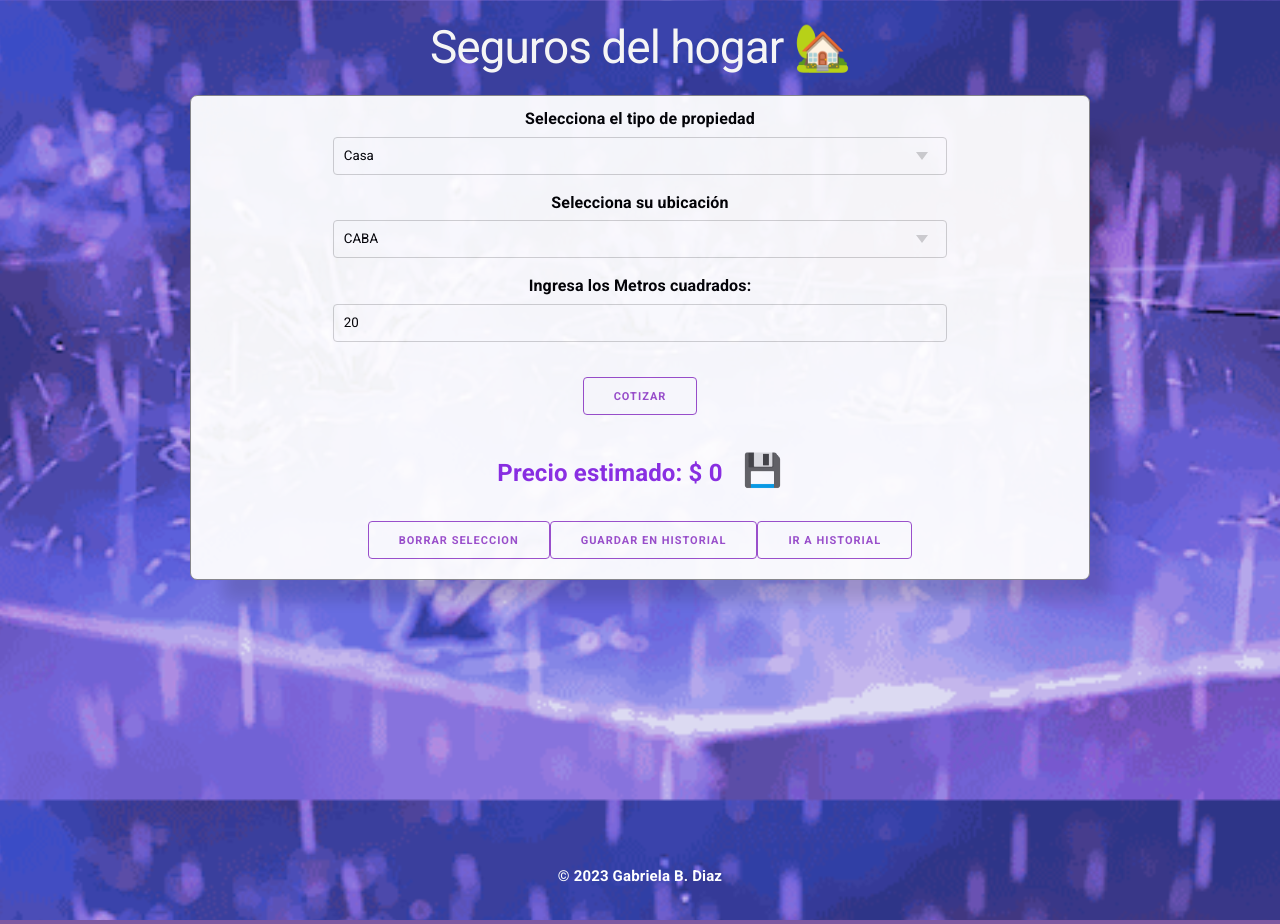
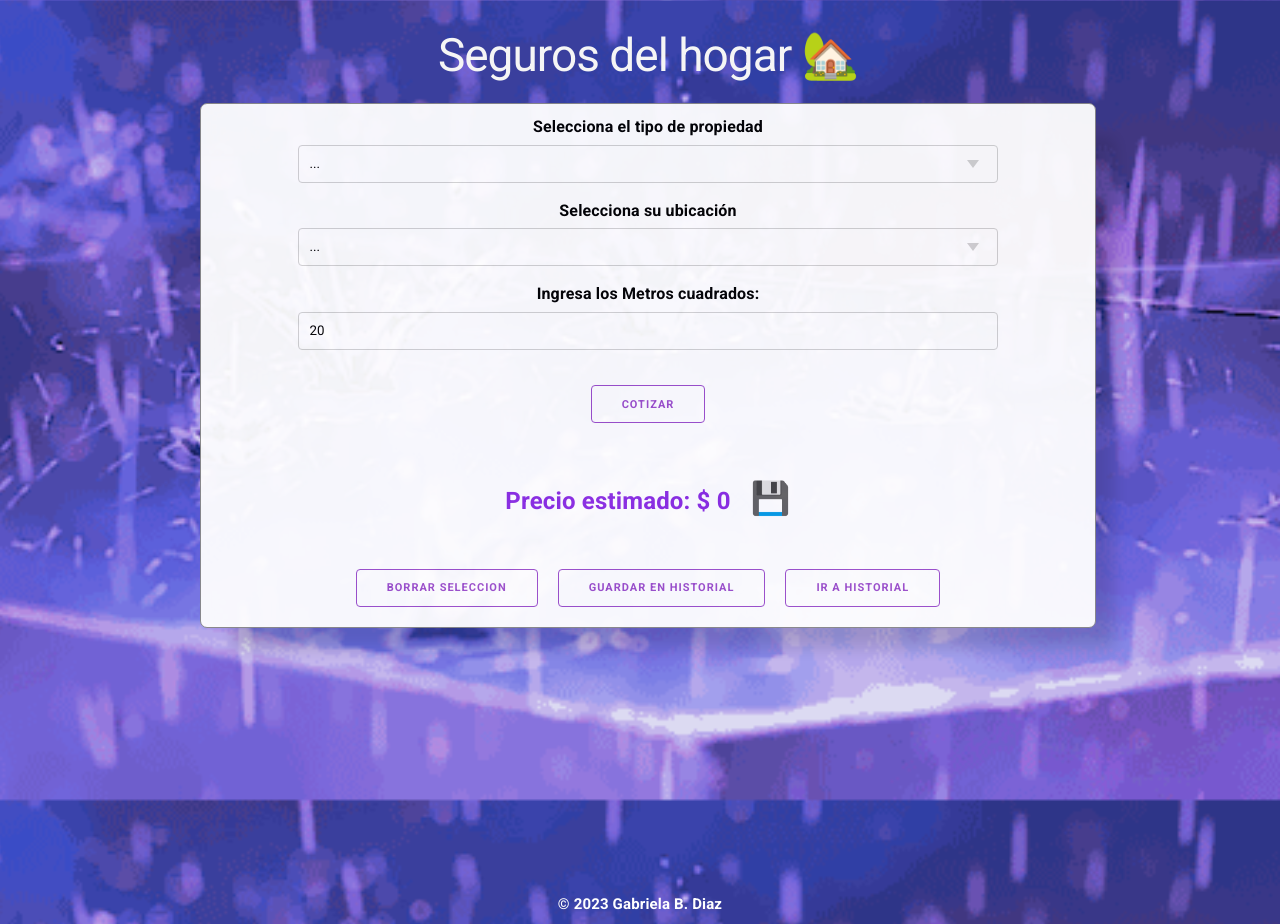
Before and after one commit to gbdadx/Proyecto3-GabrielaDiaz, a React (Vite) app: page / in a window 1280 px wide. Built offline with nearby package versions, Linux system fonts and the light colour scheme; a small style sheet from the web is missing.

Commit message:
fixed styles, created some componentes for index and historial. fixed spiner, fixed background

```diff
--- a/src/App.jsx
+++ b/src/App.jsx
@@ -2,7 +2,6 @@
 import { BrowserRouter, Route, Routes } from "react-router-dom";
 import Index from "./pages/Index";
 import Historial from "./pages/Historial";
-import Footer from "./components/Footer";
 export default function App() {
   return (
     <>
@@ -13,7 +12,7 @@ export default function App() {
           <Route path="/*" element={<h1>Page not found - error 404</h1>} />
         </Routes>
       </BrowserRouter>
-      <Footer />
+
     </>
   );
 }
--- /dev/null
+++ b/src/components/HistorialHeader.jsx
@@ -0,0 +1,10 @@
+import { useNavigate } from "react-router-dom";
+
+export default function HistorialHeader() {
+    const navigate = useNavigate();
+
+  return (
+    <h1 className="center separador">Ver Historial <span className="irAhistorial" onClick={() => navigate(-1)}>📋</span></h1>
+
+  )
+}
--- a/src/components/IndexButtons.jsx
+++ b/src/components/IndexButtons.jsx
@@ -1,52 +1,23 @@
 import { useNavigate } from "react-router-dom";
-import Swal from "sweetalert2";
-import Toastify from "toastify-js";
-import "toastify-js/src/toastify.css";
+
 export default function IndexButtons(props) {
     const navigate = useNavigate();
     const { borrarSeleccion, guardarEnHistorial } = props;
 
+  return (
+    <div id="botonesMi" >
 
-
-    const alerta = (titulo, mensaje, icono) => {
-      Swal.fire({
-        icon: icono || "",
-        title: titulo || "",
-        text: mensaje,
-        showConfirmButton: false,
-        timer: 3500,
-        width: "15rem",
-      });
-    };
-
-    const toast = () => {
-      Toastify({
-        text: "Cotización guardada.",
-        duration: 4000,
-        newWindow: true,
-        gravity: "top",
-        position: "right",
-        style: {
-          background: "CornflowerBlue",
-        },
-      }).showToast();
-    };
-
-
-  return (
-    <div>
-
-    <button className="button button-outline" onClick={borrarSeleccion}>
+    <button className="button button-outline botonesMi" onClick={borrarSeleccion}>
       Borrar Seleccion
     </button>
 
     <button
-      className="button button-outline"
+      className="button button-outline botonesMi"
       onClick={guardarEnHistorial}
     >
       guardar en historial
     </button>
-    <button type="submit" className="button button-outline" onClick={(e)=>{
+    <button type="submit" className="button button-outline botonesMi" onClick={(e)=>{
      e.preventDefault;
       navigate('/historial')}}>
       ir a historial
--- /dev/null
+++ b/src/components/IndexHeader.jsx
@@ -0,0 +1,11 @@
+import { useNavigate } from "react-router-dom";
+
+export default function IndexHeader() {
+    const navigate = useNavigate();
+
+  return (
+    <header>
+    <h1 className="center separador">Seguros del hogar <span className="irAhistorial" title="Ir a historial" onClick={() => navigate('/historial')}>🏡</span></h1>
+    </header>
+  )
+}
--- a/src/components/IndexInputs.jsx
+++ b/src/components/IndexInputs.jsx
@@ -1,4 +1,4 @@
-
+import "/src/index.css";
 export default function IndexInputs(props) {
   let {
     selectPropiedad,
@@ -13,14 +13,15 @@ export default function IndexInputs(props) {
 
 
   return (
-    <>
+    <div>
       <label htmlFor="propiedad">Selecciona el tipo de propiedad</label>
       <select required
         value={selectPropiedad || ""}
         id="propiedad"
         onChange={handlePropiedadChange}
+        className="ancho-80" // Agrega la clase aquí
       >
-        <option disabled>...</option>
+        <option selected>...</option>
         {datosPropiedad.map(
           (
             propiedad,
@@ -36,9 +37,11 @@ export default function IndexInputs(props) {
       <label htmlFor="ubicacion">Selecciona su ubicación</label>
       <select required
         value={selectUbicacion || ""}
-        id="propiedad"
+        id="ubicacion"
         onChange={handleUbicacionChange}
+        className="ancho-80" // Agrega la clase aquí
       >
+        <option selected >...</option>
         {datosUbicacion.map((ubicacion, index) => (
           <option key={index} value={ubicacion.tipo}>
             {ubicacion.tipo}
@@ -55,8 +58,9 @@ export default function IndexInputs(props) {
         max="500"
         step="1"
         onChange={(e) => setInputMetros2(e.target.value)}
+        className="ancho-80" // Agrega la clase aquí
 
       />
-    </>
+    </div>
   );
 }
--- a/src/index.css
+++ b/src/index.css
@@ -3,17 +3,30 @@
 @import url('https://cdn.jsdelivr.net/npm/toastify-js/src/toastify.min.css');
 
 * {
+    box-sizing: border-box;
     font-family:'Roboto', Arial, Helvetica, sans-serif;
 }
+
 body{
-  }
-html {
-    min-height: 100%;
+    width:100%;
+    display:flex;
+    flex-direction: column;
+    justify-content: space-between;
+    align-items: center;
+    /* background*/
     background-image: url(../images/lluvia.gif);
     background-position: center;
+    background-attachment: fixed;
     background-size: cover;
 }
-
+main{
+    width:100%;
+    display:flex;
+    flex-direction: column;
+    justify-content: space-between;
+    align-items: center;
+    margin-bottom: 1rem;
+  }
 .center {
     text-align: center;
 }
@@ -30,12 +43,13 @@ label {
 
 .div-cotizador {
     margin: auto;
-    max-width: 900px;
-    min-height: 50vh;
+    width: 70vw;
+    height:fit-content;
     background-color: white;
-
-    /* margin-left: 5%;
-    margin-right: 5%; */
+    display:flex;
+    flex-direction: column;
+    justify-content: space-between;
+    align-items: center;
     padding: 10px;
     border-color: whitesmoke;
     box-shadow: 26px 28px 15px -8px rgba(0,0,0,0.15);
@@ -61,10 +75,7 @@ div.historial span {
     font-size: xx-large;
 }
 
-select, input {
-    min-width: 50% !important;
-    width: 70% !important;
-}
+
 
 .separador {
     margin: 20px;
@@ -107,5 +118,36 @@ button:active {
     justify-content: space-around;
     align-items: center;
     width: 100%;
+    margin-top: 2rem;
     margin-bottom: 0;
+    height: 4rem;
 }
+#botonesMi{
+    display:flex;
+    flex-wrap: wrap;
+    flex-direction: row;
+    align-items: center;
+    justify-content: center;
+    gap:2rem;
+    width:fit-content;
+}
+.botonesMi{
+    display:flex;
+    flex-direction: column;
+    align-items: center;
+    justify-content: center;
+    width:fit-content;
+}
+.inputs{
+    width:100%;
+}
+/* Agrega la regla CSS para los selectores */
+select, input, option {
+    width: 80% !important; /* Cambia el ancho al 80% */
+}
+
+.irAhistorial{
+    cursor:pointer;
+}
+.irAhistorial:hover{
+    box-shadow: rgba(50, 50, 93, 0.25) 0px 30px 60px -12px inset, rgba(0, 0, 0, 0.3) 0px 18px 36px -18px inset;}
--- a/src/pages/Historial.jsx
+++ b/src/pages/Historial.jsx
@@ -1,19 +1,19 @@
 //Historial.jsx
+import Footer from "../components/Footer";
 import HistorialButtons from "../components/HistorialButtons";
+import HistorialHeader from "../components/HistorialHeader";
 import HistorialTable from "../components/HistorialTable";
-import { useNavigate } from "react-router-dom";
 
 export default function Historial() {
   const historialJSON = localStorage.getItem("historialCotizaciones");
   const historial = JSON.parse(historialJSON);
-  const navigate = useNavigate();
 
 
   console.log(historial);
   return (
-
+  <>
+  <HistorialHeader/>
     <main className="historial">
-      <h1 className="center separador">Ver Historial <span className="irAhistorial" onClick={() => navigate(-1)}>📋</span></h1>
       <div className=" center div-cotizador">
         <HistorialTable historial={historial} />
         <div className="center separador botonesHistorial" style={{ position:'absolute', bottom:'0', left:'0', right:'0', margin:'1rem auto',  justifyContent:'space-around'}} >
@@ -21,6 +21,7 @@ export default function Historial() {
         </div>
       </div>
       </main>
-
+      <Footer/>
+   </>
   );
 }
--- a/src/pages/Index.jsx
+++ b/src/pages/Index.jsx
@@ -1,5 +1,5 @@
 import { useState, useEffect } from "react";
-import "./index.css";
+import "/src/index.css";
 import { datosPropiedad, datosUbicacion } from "./datosJson";
 import IndexButtons from "../components/IndexButtons";
 import IndexInputs from "../components/IndexInputs";
@@ -7,6 +7,34 @@ import Swal from "sweetalert2";
 import Toastify from "toastify-js";
 import "toastify-js/src/toastify.css";
 import { useNavigate } from "react-router-dom";
+import Footer from "../components/Footer";
+import IndexHeader from "../components/IndexHeader";
+
+
+const alerta = (titulo, mensaje, icono) => {
+  Swal.fire({
+    icon: icono || "",
+    title: titulo || "",
+    text: mensaje,
+    showConfirmButton: false,
+    timer: 3500,
+    width: "15rem",
+  });
+};
+
+const toast = () => {
+  Toastify({
+    text: "Cotización guardada.",
+    duration: 4000,
+    newWindow: true,
+    gravity: "top",
+    position: "right",
+    style: {
+      background: "CornflowerBlue",
+    },
+  }).showToast();
+};
+
 
 export default function Index() {
   const [selectPropiedad, setSelectPropiedad] = useState("");
@@ -16,13 +44,17 @@ export default function Index() {
   const [factorUbi, setFactorUbi] = useState(0);
   const [factorTipo, setFactorTipo] = useState(0);
   const [historialCotizaciones, setHistorialCotizaciones] = useState([]);
+
   const navigate = useNavigate();
+
   const btnCotizar = document.querySelector("button.button.button-outline")
   const btnEnviar = document.querySelector("span.guardar")
+
+
   function borrarSeleccion() {
     // Restablece los valores al original
-    setSelectPropiedad(datosPropiedad[0].tipo);
-    setSelectUbicacion(datosUbicacion[0].tipo);
+    setSelectPropiedad("..."); // Establece la opción predeterminada
+    setSelectUbicacion("...");
     setInputMetros2(20);
     setValorPoliza(0);
     setFactorTipo(0);
@@ -35,9 +67,6 @@ export default function Index() {
 
   const handlePropiedadChange = (e) => {
     const selectedValue = e.target.value;
-
-
-
 
     const selectedFactor =
       datosPropiedad.find((propiedad) => propiedad.tipo === selectedValue)
@@ -54,11 +83,11 @@ export default function Index() {
     setSelectUbicacion(selectedValue);
     setFactorUbi(selectedFactor);
   };
+  useEffect(() => {
+    // Establecer los valores iniciales en '...' al cargar el componente
+    setSelectPropiedad("...");
+    setSelectUbicacion("...");
 
-  useEffect(() => {
-    // Cargar datos de propiedad y ubicación al cargar el componente
-    setSelectPropiedad(datosPropiedad[0].tipo);
-    setSelectUbicacion(datosUbicacion[0].tipo);
     }, []);
 
   useEffect(() => {
@@ -72,18 +101,19 @@ export default function Index() {
 
   /**cotizacion  */
   const loader = ()=> `<img src="images/Ellipsis-1.1s-44px.gif" width="40px">`
-
   function datosCompletos() {
     return selectPropiedad !== '...' && selectUbicacion !== '...' && inputMetros2 >= 20;
   }
-
-  function realizarCotizacion (){
-    datosCompletos()
-      ? cotizar()
-      : alerta("", "Debes completar todos los datos en pantalla..", "warning");}
+function realizarCotizacion() {
+  if (datosCompletos()) {
+    btnCotizar.innerHTML = loader();
+    setTimeout(cotizar, 2500); // Esperar 2.5 segundos y luego cotizar
+  } else {
+    alerta("", "Debes completar todos los datos en pantalla.", "warning");
+  }
+}
 
 function cotizar() {
-    btnCotizar.innerHTML = loader()
   // Cotización
   const costoM2 = 34.86;
   const metros2 = inputMetros2;
@@ -101,21 +131,18 @@ export default function Index() {
 
   // Actualizar el estado con la nueva cotización
   setHistorialCotizaciones([...historialCotizaciones, cotizacion]);
-    setTimeout(() => {
 
-           alerta('', 'Cotización realizada con éxito.', 'success')
-           btnEnviar.classList.remove("ocultar")
-           btnCotizar.innerText = "cotizar"
-     }, 2500)
-    // Mostrar notificación de cotización guardada
+  alerta("", "Cotización realizada con éxito.", "success");
 
+  btnEnviar.classList.remove("ocultar");
+  btnCotizar.innerText = "cotizar";
 }
+
 
   function guardarEnHistorial() {
     if(datosCompletos()){
         localStorage.setItem("historialCotizaciones",JSON.stringify(historialCotizaciones));
     alerta("", "Historial guardado exitosamente");
-    toast();
     } else{
         alerta("", "Debes completar todos los datos en pantalla..", "warning");}
     }
@@ -151,10 +178,9 @@ export default function Index() {
 
   return (
     <>
+     <IndexHeader/>
     <main>
-      <header>
-      <h1 className="center separador">Seguros del hogar <span className="irAhistorial" title="Ir a historial" onClick={() => navigate('/historial')}>🏡</span></h1>
-      </header>
+
       <div className="center div-cotizador">
         <div className="inputs">
           <IndexInputs
@@ -193,6 +219,7 @@ export default function Index() {
         </>
       </div>
     </main>
+    <Footer />
       </>
 
   );
--- a/src/pages/index.css
+++ /dev/null
@@ -1,93 +0,0 @@
-@import url('https://fonts.googleapis.com/css2?family=Roboto:ital,wght@0,100;0,300;0,400;0,500;0,600;0,700;1,100;1,300;1,400;1,500;1,600;1,700&display=swap');
-@import url('https://cdnjs.cloudflare.com/ajax/libs/milligram/1.4.1/milligram.css');
-@import url('https://cdn.jsdelivr.net/npm/toastify-js/src/toastify.min.css');
-
-* {
-    font-family:'Roboto', Arial, Helvetica, sans-serif;
-}
-
-html {
-    min-height: 100vh;
-    background-color: rgb(126, 88, 161);
-}
-
-.center {
-    text-align: center;
-}
-
-h1 {
-    font-weight: 400;
-    color: whitesmoke;
-}
-
-label {
-    font-weight: 400;
-    color: black;
-}
-
-.div-cotizador {
-    margin: auto;
-    max-width: 900px;
-    background-color: white;
-    /* margin-left: 5%;
-    margin-right: 5%; */
-    padding: 10px;
-    border-color: whitesmoke;
-    box-shadow: 26px 28px 15px -8px rgba(0,0,0,0.15);
-    border-radius: 0.7rem;
-}
-
-div.historial {
-    cursor: pointer;
-    display: flex;
-    float: right;
-    padding: 6px;
-    border-radius: 25px;
-    width: 55px;
-}
-
-div.historial span {
-    text-align: center !important;
-    font-size: xx-large;
-}
-
-select, input {
-    min-width: 50% !important;
-    width: 70% !important;
-}
-
-.separador {
-    margin: 20px;
-}
-
-.importe {
-    color: blueviolet;
-    font-size: x-large;
-    font-weight: 700;
-}
-
-.guardar {
-    margin-left: 20px;
-    font-size: xx-large;
-    cursor: pointer;
-}
-
-.ocultar {
-    display: none;
-}
-
-button:hover {
-    color: whitesmoke !important;
-    background-color: blueviolet !important;
-}
-
-button:active {
-    background-color: black !important;
-}
-
-.text-rojo {
-    color: red !important;
-}
-.irAhistorial:hover{
-    cursor:pointer;
-}
```
Also changed, not shown: index.html (+5 -3 lines), src/components/IndexH1.jsx (added). Lines whose indentation alone changed are shown as unchanged.
